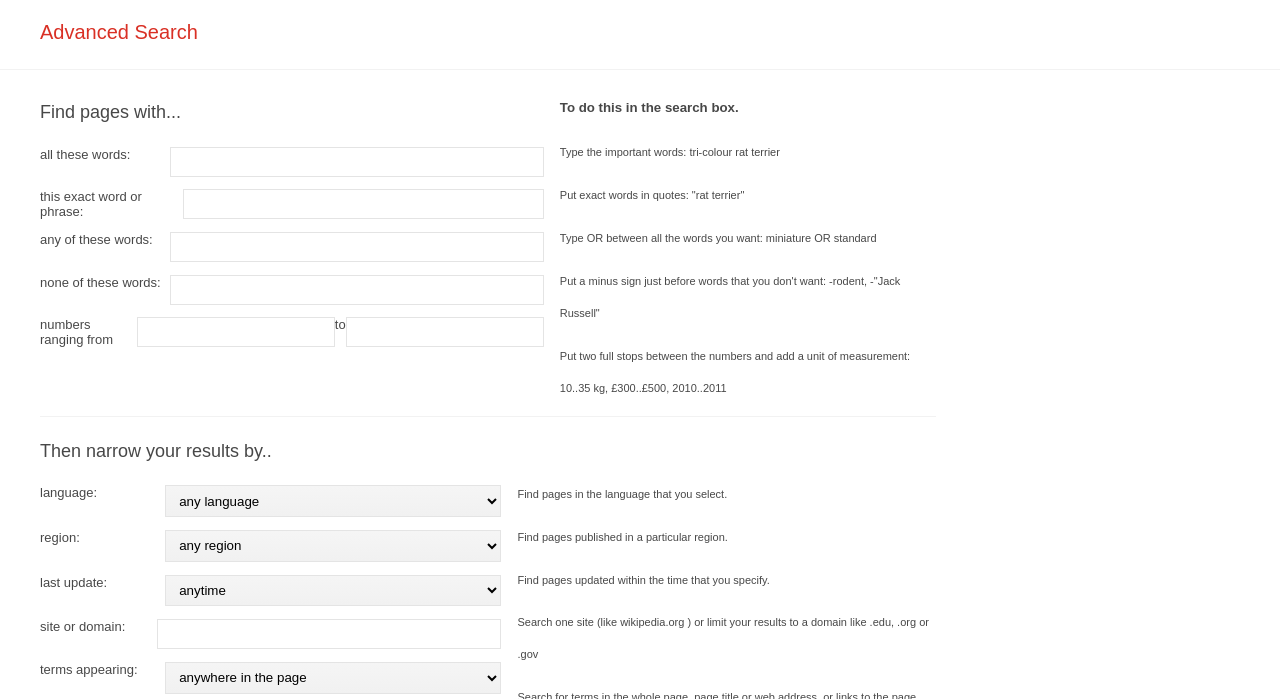
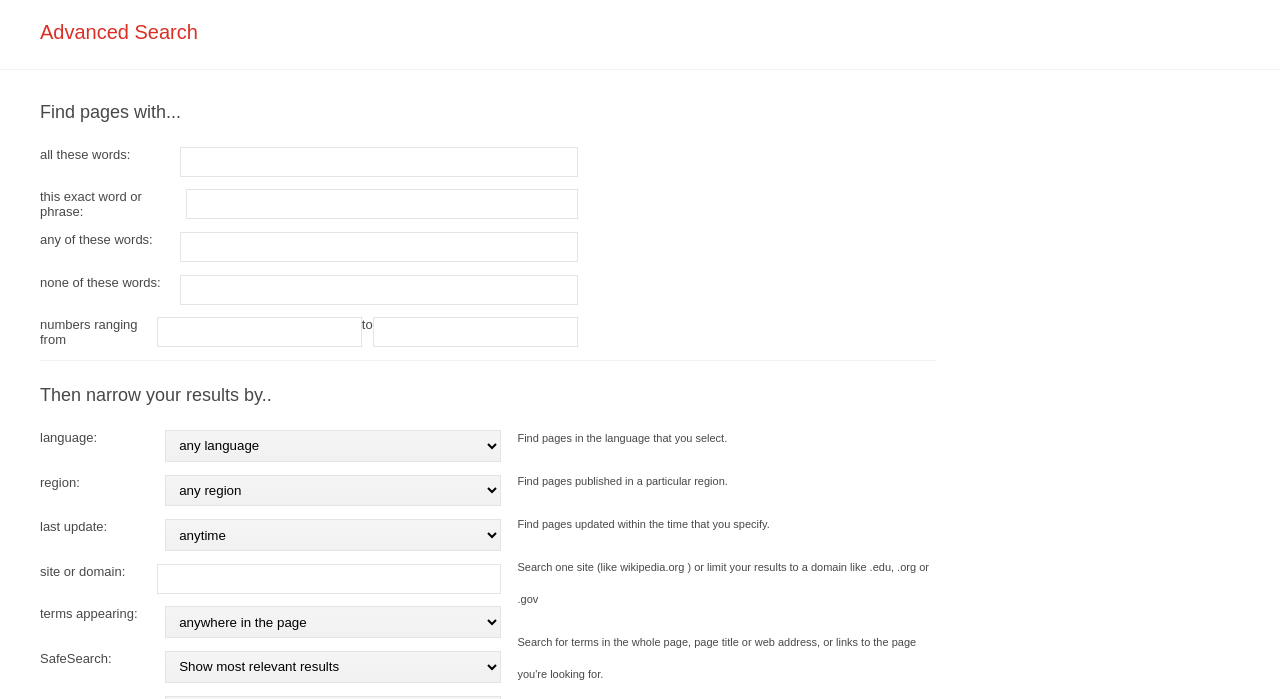
Before and after one commit to techcommdude/CS50, a plain HTML site: page Project0_CS50/Project0/search/Advanced_Search.html in a window 1280 px wide. Shown: the part 73-772 px from the top of the page. Drawn offline with Linux system fonts and the light colour scheme.

Commit message:
some message

```diff
--- a/Project0_CS50/Project0/search/Advanced_Search.html
+++ b/Project0_CS50/Project0/search/Advanced_Search.html
@@ -52,7 +52,7 @@
                 <input type="text" id="nr-to" />
               </div>
             </div>
-            <div class="advanced-main__body-tips">
+  <!--           <div class="advanced-main__body-tips">
               <h5>To do this in the search box.</h5>
               <p>Type the important words: tri-colour rat terrier</p>
               <p>Put exact words in quotes: "rat terrier"</p>
@@ -67,7 +67,7 @@
                 Put two full stops between the numbers and add a unit of
                 measurement: 10..35 kg, £300..£500, 2010..2011
               </p>
-            </div>
+            </div> -->
           </div>
           <div class="advanced-main__body-form-down">
             <div class="advanced-main__body-form-fields">
```
Also changed, not shown: Project0_Example/styles.css (+69 -15 lines).
